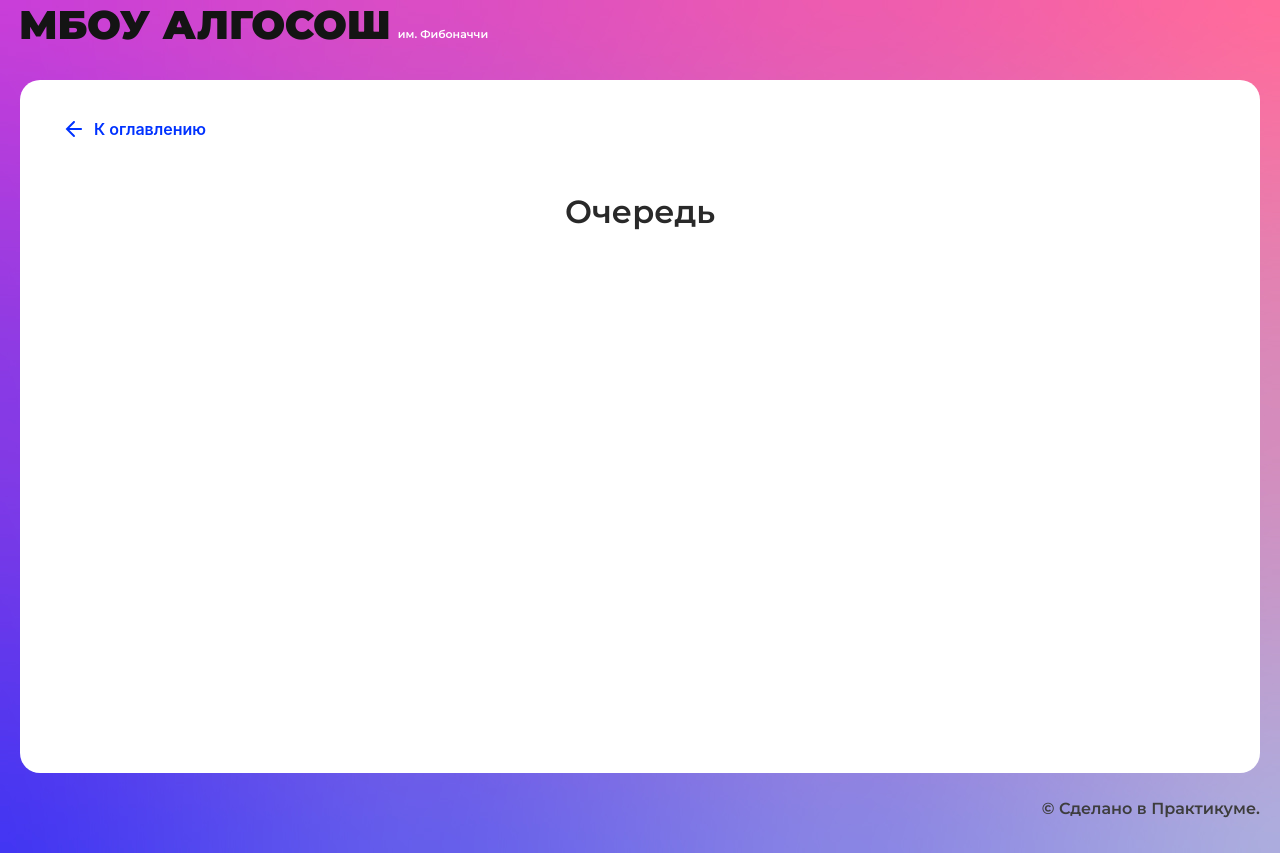
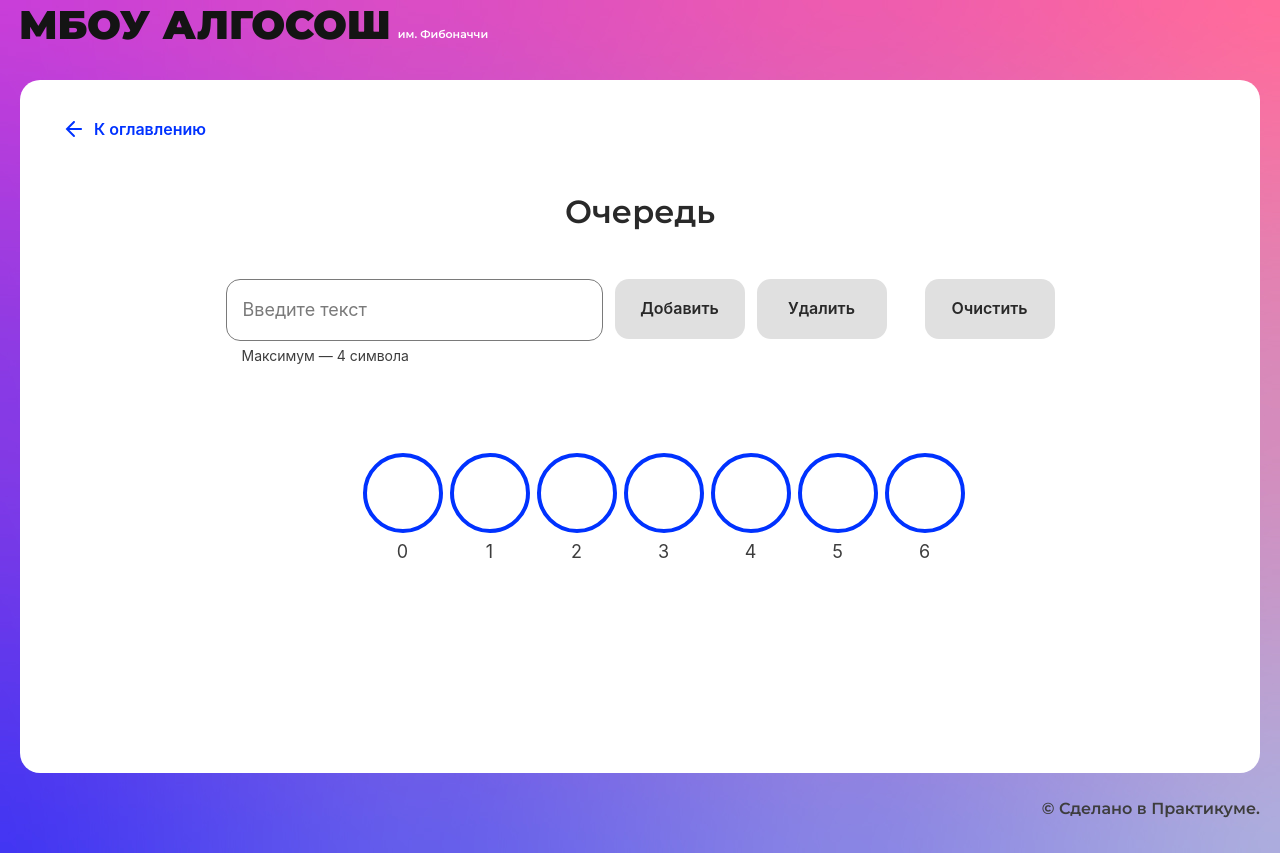
Before and after one commit to ann-wi/algososh-yandex, a React (Create React App) app: page /queue in a window 1280 px wide. Built offline with nearby package versions, Linux system fonts and the light colour scheme.

Commit message:
Queue done

```diff
--- /dev/null
+++ b/src/components/queue-page/queue-page.module.css
@@ -0,0 +1,27 @@
+.form {
+  width: 829px;
+  margin: 0 auto;
+  display: flex;
+  justify-content: space-between;
+  gap: 12px;
+}
+
+.circles {
+  display: flex;
+  flex-direction: row;
+  justify-content: center;
+  padding-top: 70px;
+}
+
+.input {
+  max-width: 377px;
+}
+
+.button_type_reset {
+  margin-left: auto;
+}
+
+.circle {
+  list-style-type: none;
+  padding-left: 7px;
+}
--- a/src/components/queue-page/queue-page.tsx
+++ b/src/components/queue-page/queue-page.tsx
@@ -1,10 +1,130 @@
-import React from "react";
+import { delay } from "q";
+import { useState, FC, useEffect, ChangeEvent } from "react";
+import { SHORT_DELAY_IN_MS } from "../../constants/delays";
+import { ElementStates } from "../../types/element-states";
+import { Queue } from "../../utils/Queue";
+import { Button } from "../ui/button/button";
+import { Circle } from "../ui/circle/circle";
+import { Input } from "../ui/input/input";
 import { SolutionLayout } from "../ui/solution-layout/solution-layout";
+import QueuePageStyles from "./queue-page.module.css";
 
-export const QueuePage: React.FC = () => {
+const userQueue = new Queue<string>(7);
+
+export const QueuePage: FC = () => {
+  const [inputValue, setInputValue] = useState<string>("");
+  const [queueArray, setQueueArray] = useState<string[]>([]);
+  const [isLoadingAdd, setIsLoadingAdd] = useState(false);
+  const [isLoadingDelete, setIsLoadingDelete] = useState(false);
+  const [animationState, setAnimationState] = useState(ElementStates.Default);
+  const [actionType, setActionType] = useState<string>("");
+
+  useEffect(() => {
+    setQueueArray([...userQueue.getElements()]);
+    return () => {
+      userQueue.deleteElements();
+      setQueueArray([...userQueue.getElements()]);
+    };
+  }, []);
+
+  const changeAnimationState = async () => {
+    setAnimationState(ElementStates.Changing);
+    await delay(SHORT_DELAY_IN_MS);
+    setAnimationState(ElementStates.Default);
+  };
+
+  const handleChange = (e: ChangeEvent<HTMLInputElement>) => {
+    setInputValue(e.target.value);
+  };
+
+  const handleAction = async (type: string) => {
+    if (type === "add") {
+      setIsLoadingAdd(true);
+      setActionType("push");
+      await changeAnimationState();
+      userQueue.enqueue(inputValue);
+      setQueueArray([...userQueue.getElements()]);
+      setInputValue("");
+      setIsLoadingAdd(false);
+    } else if (type === "remove") {
+      setIsLoadingDelete(true);
+      setActionType("");
+      await changeAnimationState();
+      userQueue.dequeue();
+      setQueueArray([...userQueue.getElements()]);
+      setIsLoadingDelete(false);
+    } else if (type === "reset") {
+      userQueue.deleteElements();
+      setQueueArray([...userQueue.getElements()]);
+      setInputValue("");
+    } else {
+      return;
+    }
+  };
+
   return (
     <SolutionLayout title="Очередь">
-
+      <form className={QueuePageStyles.form}>
+        <Input
+          extraClass={QueuePageStyles.input}
+          type="text"
+          isLimitText={true}
+          maxLength={4}
+          value={`${inputValue}`}
+          onChange={handleChange}
+        />
+        <Button
+          text="Добавить"
+          isLoader={isLoadingAdd}
+          disabled={isLoadingDelete || !inputValue || userQueue.isFull()}
+          onClick={() => {
+            handleAction("add");
+          }}
+          type="submit"
+        />
+        <Button
+          text="Удалить"
+          isLoader={isLoadingDelete}
+          disabled={isLoadingAdd || !!userQueue.isEmpty()}
+          onClick={() => {
+            handleAction("remove");
+          }}
+          type="button"
+        />
+        <Button
+          extraClass={QueuePageStyles.button_type_reset}
+          text="Очистить"
+          disabled={isLoadingAdd || isLoadingDelete || !!userQueue.isEmpty()}
+          onClick={() => {
+            handleAction("reset");
+          }}
+          type="reset"
+        />
+      </form>
+      <ul className={QueuePageStyles.circles}>
+        {queueArray.map((letter, i: number) => {
+          return (
+            <li className={QueuePageStyles.circle} key={i}>
+              <Circle
+                head={i === userQueue.head && letter ? "head" : ""}
+                tail={i === userQueue.tail - 1 && letter ? "tail" : ""}
+                letter={letter}
+                key={i}
+                index={i}
+                state={
+                  actionType === "push"
+                    ? i === userQueue.tail
+                      ? animationState
+                      : ElementStates.Default
+                    : i === userQueue.head
+                    ? animationState
+                    : ElementStates.Default
+                }
+              />
+            </li>
+          );
+        })}
+      </ul>
     </SolutionLayout>
   );
 };
--- /dev/null
+++ b/src/utils/Queue.ts
@@ -0,0 +1,59 @@
+export interface IQueue<T> {
+  enqueue: (item: T) => void;
+  dequeue: () => void;
+  peak: () => T | null;
+}
+
+export class Queue<T> implements IQueue<T> {
+  private container: T[] = [];
+  public head = 0;
+  public tail = 0;
+  public length: number = 0;
+  private readonly size: number = 0;
+
+  constructor(size: number) {
+    this.size = size;
+    this.container = Array(size);
+  }
+
+  enqueue = (item: T) => {
+    if (this.length >= this.size) {
+      throw new Error("Превышена максимальная длина");
+    }
+
+    this.container[this.tail % this.size] = item;
+    this.length++;
+    this.tail++;
+  };
+
+  dequeue = () => {
+    if (this.isEmpty()) {
+      throw new Error("В очереди нет элементов");
+    }
+
+    delete this.container[this.head % this.size];
+    this.head++;
+  };
+
+  isEmpty = () => this.length === 0;
+
+  peak = (): T | null => {
+    if (this.isEmpty()) {
+      throw new Error("В очереди нет элементов");
+    }
+    return this.container[this.head];
+  };
+
+  getElements = (): T[] => this.container;
+
+  deleteElements = (): void => {
+    this.container = Array(this.size);
+    this.head = 0;
+    this.tail = 0;
+    this.length = 0;
+  };
+
+  isFull = (): boolean => {
+    return this.tail === this.size;
+  };
+}
```
